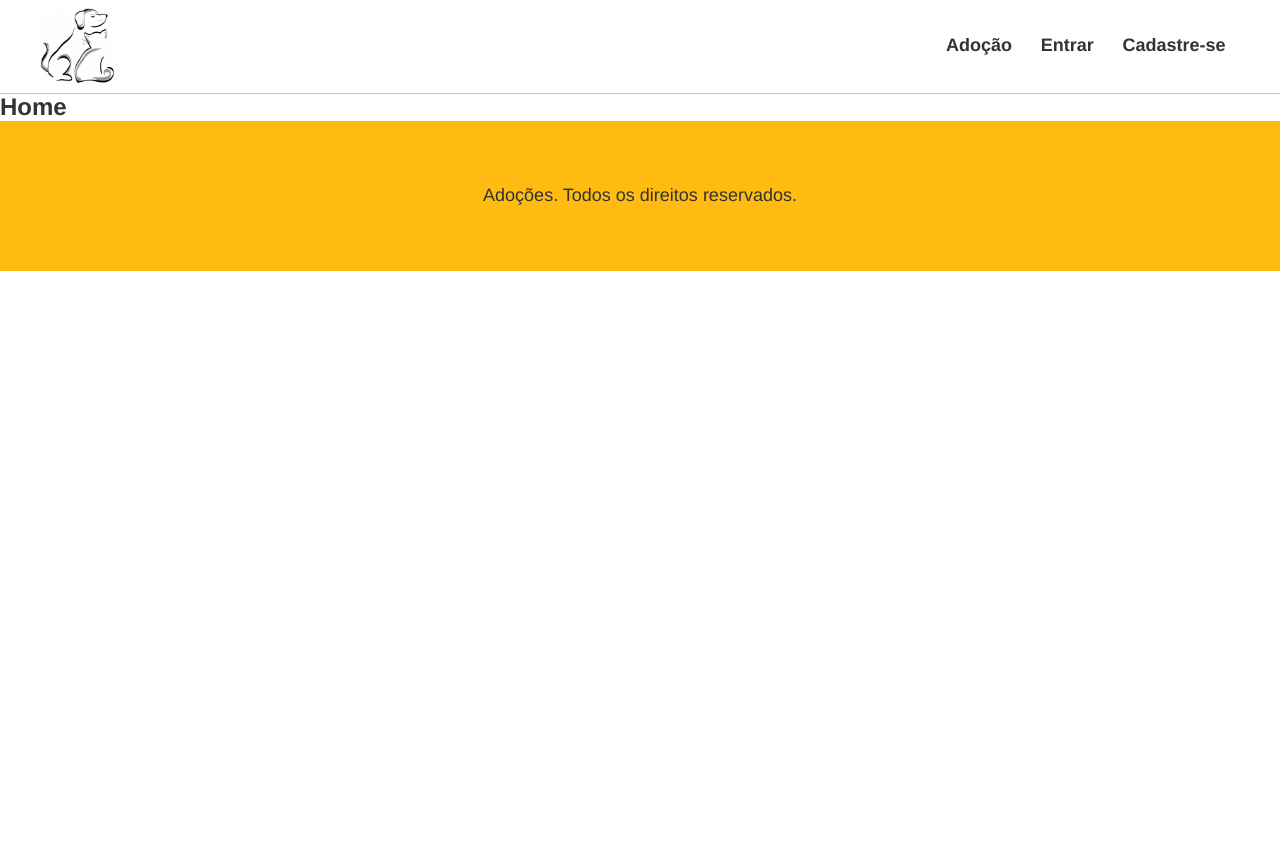
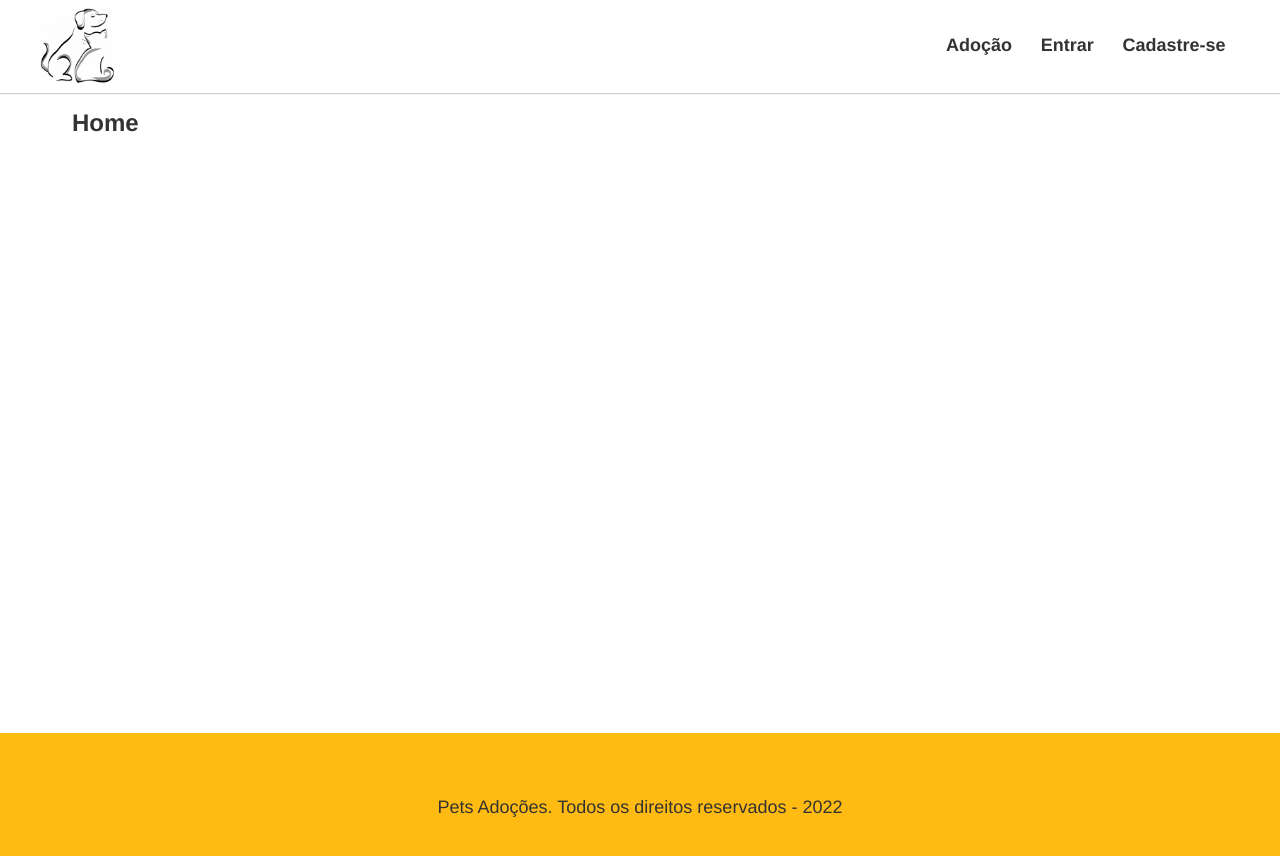
Before and after one commit to juniorsilvacc/pet-adoption, a React (Create React App) app in the folder frontend/: page / in a window 1280 px wide. Shown: the top 856 px of the page. Before the commit the page ends 800 px from the top, so only its background shows below. Built offline with nearby package versions, Linux system fonts and the light colour scheme.

Commit message:
feat: creation component container

```diff
--- a/frontend/src/App.js
+++ b/frontend/src/App.js
@@ -3,6 +3,7 @@ import { BrowserRouter as Router, Routes, Route } from "react-router-dom";
 // components
 import Navbar from "./components/layouts/Navbar";
 import Footer from "./components/layouts/Footer";
+import Container from "./components/layouts/Container";
 
 // pages
 import Login from "./components/pages/Login";
@@ -13,15 +14,15 @@ function App() {
   return (
     <Router>
       <Navbar />
+      <Container>
+        <Routes>
+          <Route path="/login" element={<Login />}></Route>
 
-      <Routes>
-        <Route path="/login" element={<Login />}></Route>
+          <Route path="/register" element={<Register />}></Route>
 
-        <Route path="/register" element={<Register />}></Route>
-
-        <Route path="/" element={<Home />}></Route>
-      </Routes>
-
+          <Route path="/" element={<Home />}></Route>
+        </Routes>
+      </Container>
       <Footer />
     </Router>
   );
--- /dev/null
+++ b/frontend/src/components/layouts/Container/index.js
@@ -0,0 +1,6 @@
+import React from "react";
+import { MainContainer } from "../Container/styles";
+
+export default function Container({ children }) {
+  return <MainContainer>{children}</MainContainer>;
+}
--- /dev/null
+++ b/frontend/src/components/layouts/Container/styles.js
@@ -0,0 +1,8 @@
+import styled from "styled-components";
+
+export const MainContainer = styled.main`
+  min-height: 80vh;
+  padding: 1em 2em 3em;
+  max-width: 1200px;
+  margin: 0 auto;
+`;
--- a/frontend/src/components/layouts/Footer/index.js
+++ b/frontend/src/components/layouts/Footer/index.js
@@ -4,7 +4,7 @@ import { DivFooter, Text } from "../Footer/styles";
 export default function Footer() {
   return (
     <DivFooter>
-      <Text>Adoções. Todos os direitos reservados.</Text>
+      <Text>Pets Adoções. Todos os direitos reservados - 2022</Text>
     </DivFooter>
   );
 }
```
